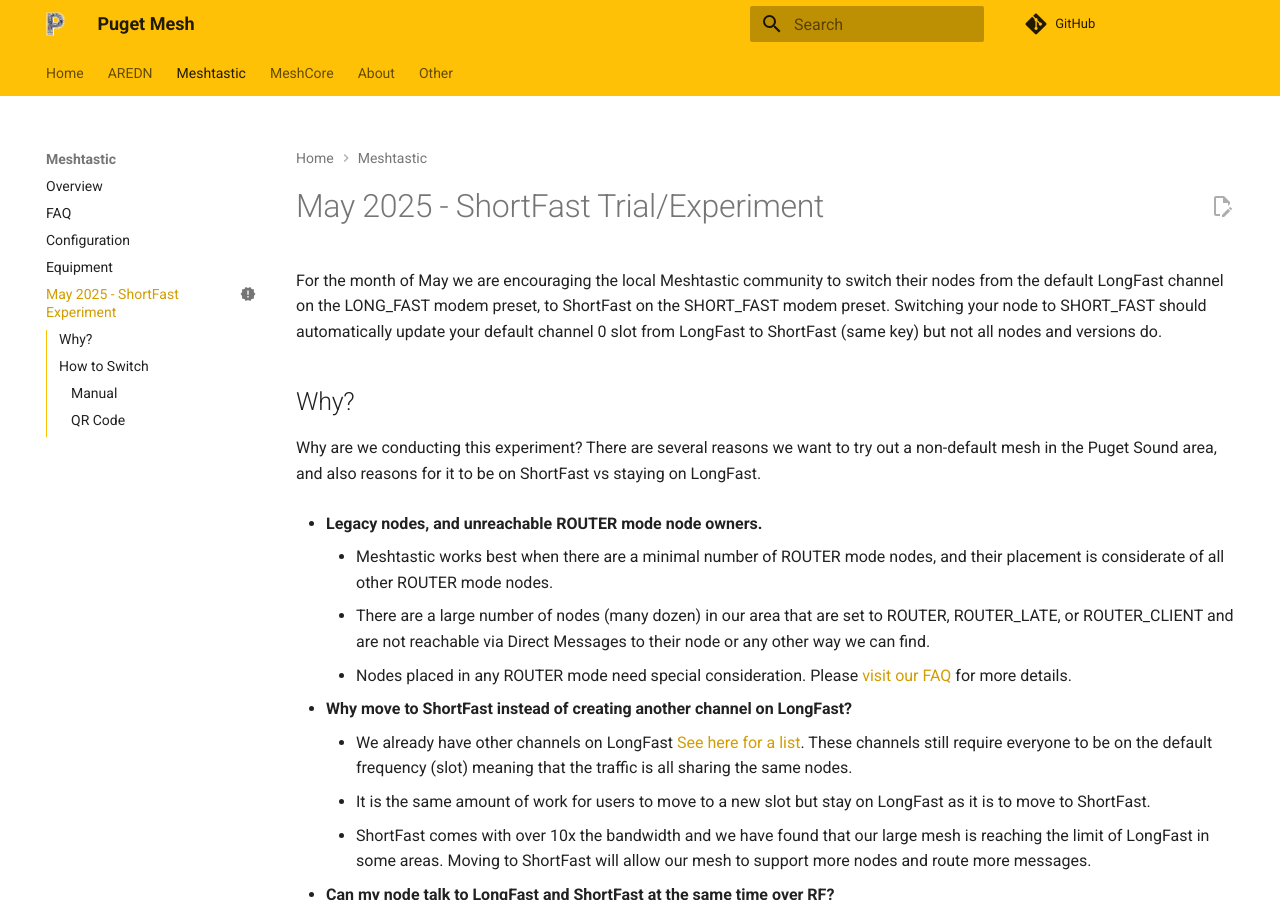
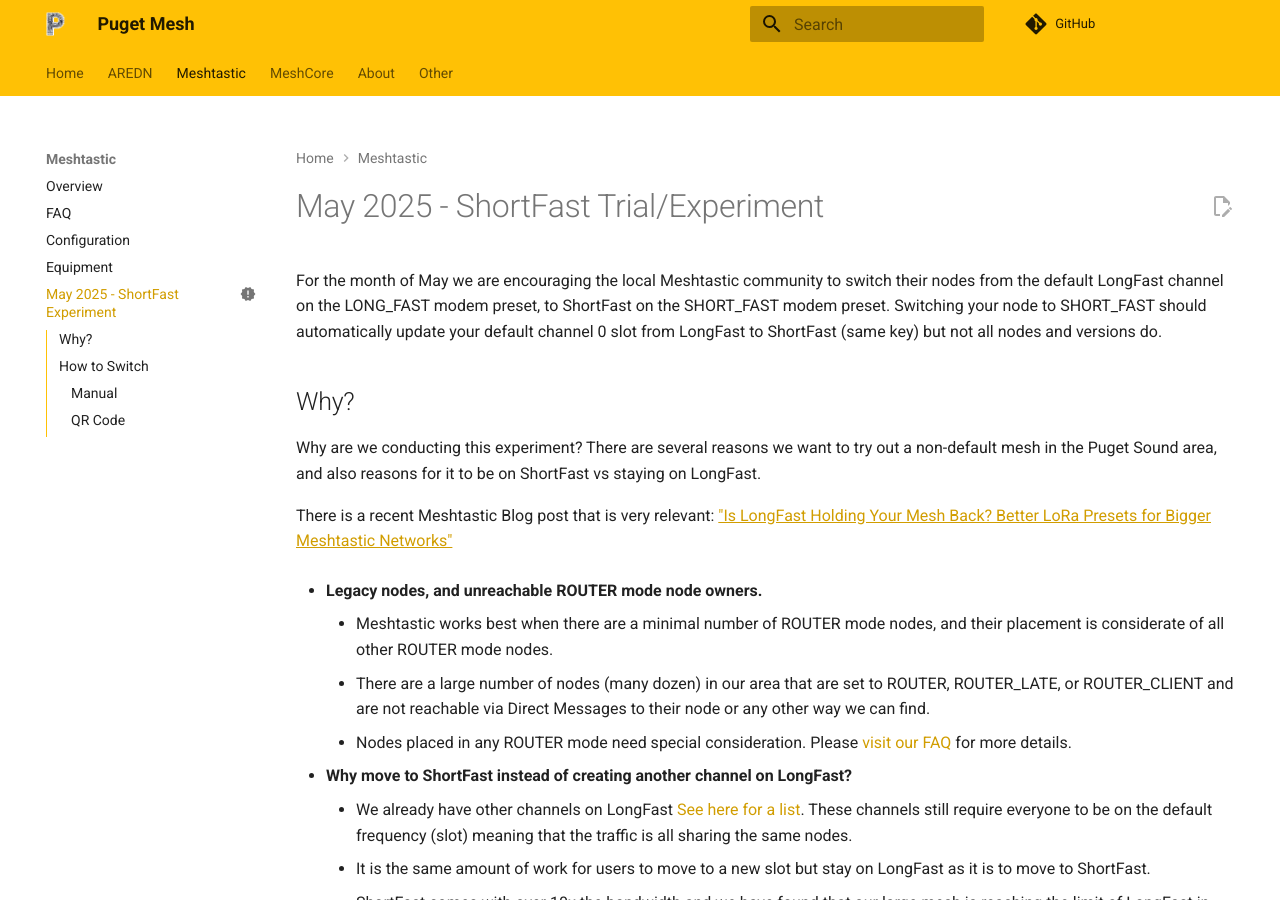
Before and after one commit to pugetmesh/pugetmesh.github.io, an MkDocs documentation site: the page built from docs/meshtastic/may2025.md, in a window 1280 px wide and 900 px high. Built offline with MkDocs 1.6.1 and Material for MkDocs 9.7.7, drawn with Linux system fonts in a browser that asks for light colours; comment, search, counter and statistics services are not loaded.

Commit message:
Adding Meshtastic Blogpost link to may 2025 experiment page. Made homepage event image clickable.

```diff
--- a/docs/meshtastic/may2025.md
+++ b/docs/meshtastic/may2025.md
@@ -9,6 +9,8 @@
 ## Why?
 
 Why are we conducting this experiment? There are several reasons we want to try out a non-default mesh in the Puget Sound area, and also reasons for it to be on ShortFast vs staying on LongFast.
+
+There is a recent Meshtastic Blog post that is very relevant: [^^"Is LongFast Holding Your Mesh Back? Better LoRa Presets for Bigger Meshtastic Networks"^^](https://meshtastic.org/blog/why-your-mesh-should-switch-from-longfast/)
 
 * **Legacy nodes, and unreachable ROUTER mode node owners.**
     - Meshtastic works best when there are a minimal number of ROUTER mode nodes, and their placement is considerate of all other ROUTER mode nodes.
```
Also changed, not shown: docs/index.md (+1 -1 lines).
